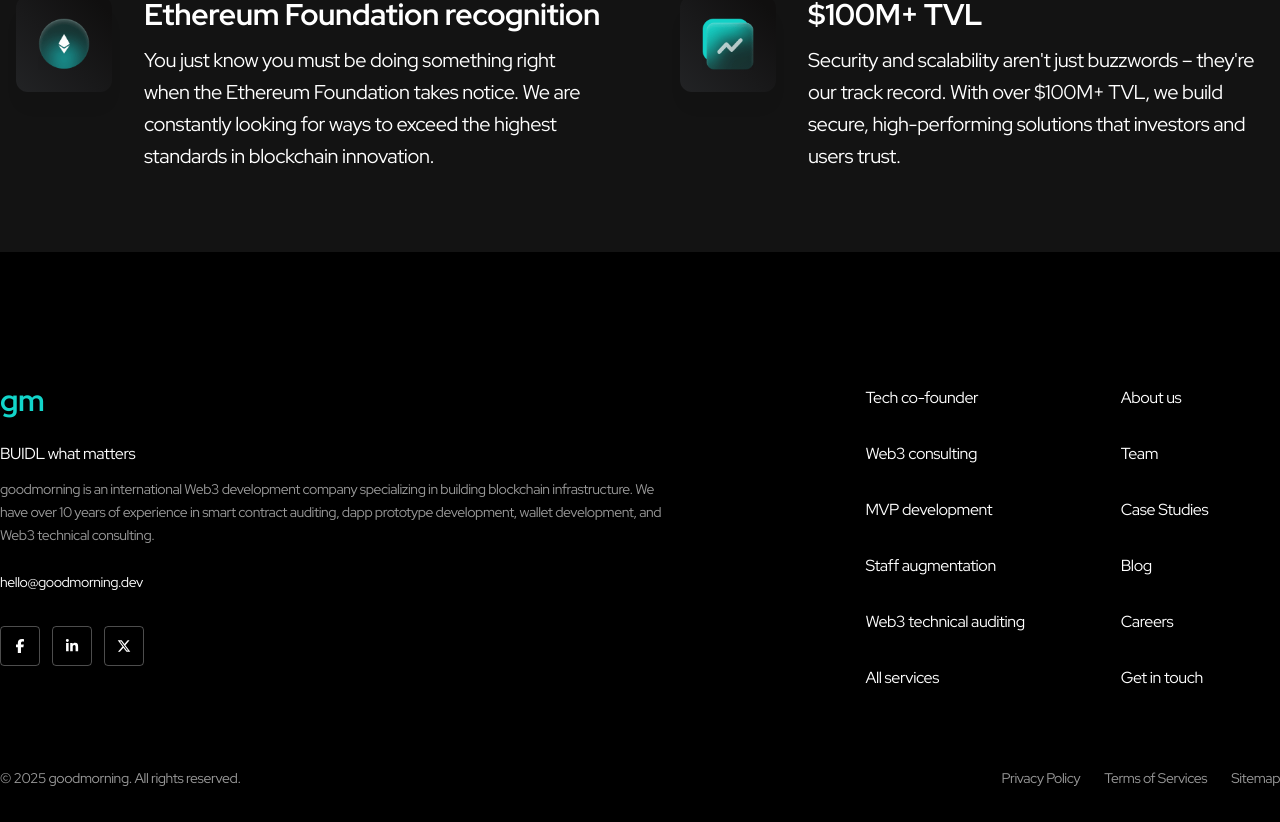
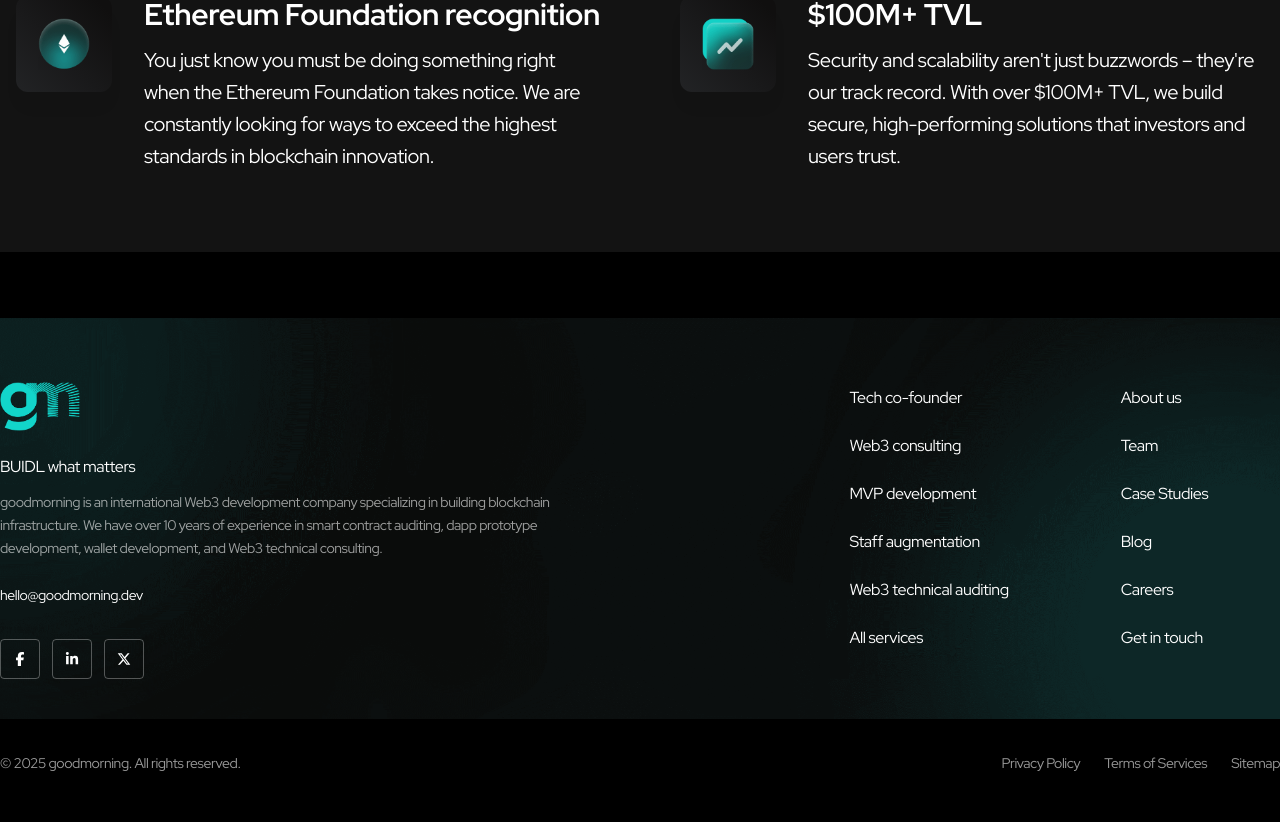
Before and after one commit to goodmorning-dev/goodmorning-site, a Next.js app: page / in a window 1280 px wide. Shown: the part 482-1304 px from the top of the page. Built offline with nearby package versions, Linux system fonts and the light colour scheme.

Commit message:
Fixed footer styling

```diff
--- a/src/components/Footer.tsx
+++ b/src/components/Footer.tsx
@@ -1,57 +1,96 @@
 import Link from 'next/link'
+import Image from 'next/image'
 import { FaFacebookF, FaLinkedinIn, FaXTwitter } from 'react-icons/fa6'
+import logo from '@/../public/logo.png'
 
 export default function Footer() {
   return (
-    <footer className="bg-black text-white text-sm pt-16">
-      <div className="max-w-7xl mx-auto flex flex-col md:flex-row justify-between gap-8 pb-10">
-        <div className="max-w-2xl">
-          <div className="text-3xl font-bold text-primary mb-6">gm</div>
-          <p className="text-base mb-3">BUIDL what matters</p>
+    <footer className="text-sm">
+      <div className="bg-[url('/images/footer-bg.png')] bg-cover bg-center pt-16">
+        <div className="mx-auto flex max-w-7xl flex-col justify-between gap-8 pb-10 md:flex-row">
+          <div className="max-w-xl">
+            <div className="mb-6">
+              <Image
+                src={logo}
+                alt="GoodMorning Logo"
+                width={80}
+                height={50}
+                priority
+              />
+            </div>
+            <p className="mb-3 text-base">BUIDL what matters</p>
             <p className="mb-5 leading-relaxed opacity-60">
-            goodmorning is an international Web3 development company specializing in building blockchain infrastructure.
-            We have over 10 years of experience in smart contract auditing, dapp prototype development, wallet development,
-            and Web3 technical consulting.
+              goodmorning is an international Web3 development company
+              specializing in building blockchain infrastructure. We have over
+              10 years of experience in smart contract auditing, dapp prototype
+              development, wallet development, and Web3 technical consulting.
             </p>
 
             <p className="mb-7">hello@goodmorning.dev</p>
 
             <div className="flex gap-3">
-            <button className="w-10 h-10 border border-white/30 rounded flex items-center justify-center hover:border-primary">
+              <button className="flex h-10 w-10 items-center justify-center rounded border border-white/30 hover:border-primary">
                 <FaFacebookF size={14} />
               </button>
-            <button className="w-10 h-10 border border-white/30 rounded flex items-center justify-center hover:border-primary">
+              <button className="flex h-10 w-10 items-center justify-center rounded border border-white/30 hover:border-primary">
                 <FaLinkedinIn size={14} />
               </button>
-            <button className="w-10 h-10 border border-white/30 rounded flex items-center justify-center hover:border-primary">
+              <button className="flex h-10 w-10 items-center justify-center rounded border border-white/30 hover:border-primary">
                 <FaXTwitter size={14} />
               </button>
             </div>
           </div>
 
-        <div className="grid grid-cols-2 gap-24 text-base">
-          <ul className="space-y-6">
-            <li><Link href="#">Tech co-founder</Link></li>
-            <li><Link href="#">Web3 consulting</Link></li>
-            <li><Link href="#">MVP development</Link></li>
-            <li><Link href="#">Staff augmentation</Link></li>
-            <li><Link href="#">Web3 technical auditing</Link></li>
-            <li><Link href="#">All services</Link></li>
+          <div className="grid grid-cols-2 gap-28 text-base">
+            <ul className="space-y-4">
+              <li>
+                <Link href="#">Tech co-founder</Link>
+              </li>
+              <li>
+                <Link href="#">Web3 consulting</Link>
+              </li>
+              <li>
+                <Link href="#">MVP development</Link>
+              </li>
+              <li>
+                <Link href="#">Staff augmentation</Link>
+              </li>
+              <li>
+                <Link href="#">Web3 technical auditing</Link>
+              </li>
+              <li>
+                <Link href="#">All services</Link>
+              </li>
             </ul>
-          <ul className="space-y-6">
-            <li><Link href="#">About us</Link></li>
-            <li><Link href="#">Team</Link></li>
-            <li><Link href="#">Case Studies</Link></li>
-            <li><Link href="#">Blog</Link></li>
-            <li><Link href="#">Careers</Link></li>
-            <li><Link href="#">Get in touch</Link></li>
+            <ul className="space-y-4">
+              <li>
+                <Link href="#">About us</Link>
+              </li>
+              <li>
+                <Link href="#">Team</Link>
+              </li>
+              <li>
+                <Link href="#">Case Studies</Link>
+              </li>
+              <li>
+                <Link href="#">Blog</Link>
+              </li>
+              <li>
+                <Link href="#">Careers</Link>
+              </li>
+              <li>
+                <Link href="#">Get in touch</Link>
+              </li>
             </ul>
           </div>
         </div>
+      </div>
 
-      <div className="text-s text-center md:text-left max-w-7xl mx-auto py-7 flex flex-col md:flex-row justify-between opacity-60">
-        <span>© {new Date().getFullYear()} goodmorning. All rights reserved.</span>
-        <div className="flex gap-6 mt-2 md:mt-0">
+      <div className="text-s mx-auto flex max-w-7xl flex-col justify-between py-7 text-center opacity-60 md:flex-row md:text-left">
+        <span>
+          © {new Date().getFullYear()} goodmorning. All rights reserved.
+        </span>
+        <div className="mt-2 flex gap-6 md:mt-0">
           <Link href="#">Privacy Policy</Link>
           <Link href="#">Terms of Services</Link>
           <Link href="#">Sitemap</Link>
```
Also changed, not shown: public/images/footer-bg.png (added). Lines whose indentation alone changed are shown as unchanged.
